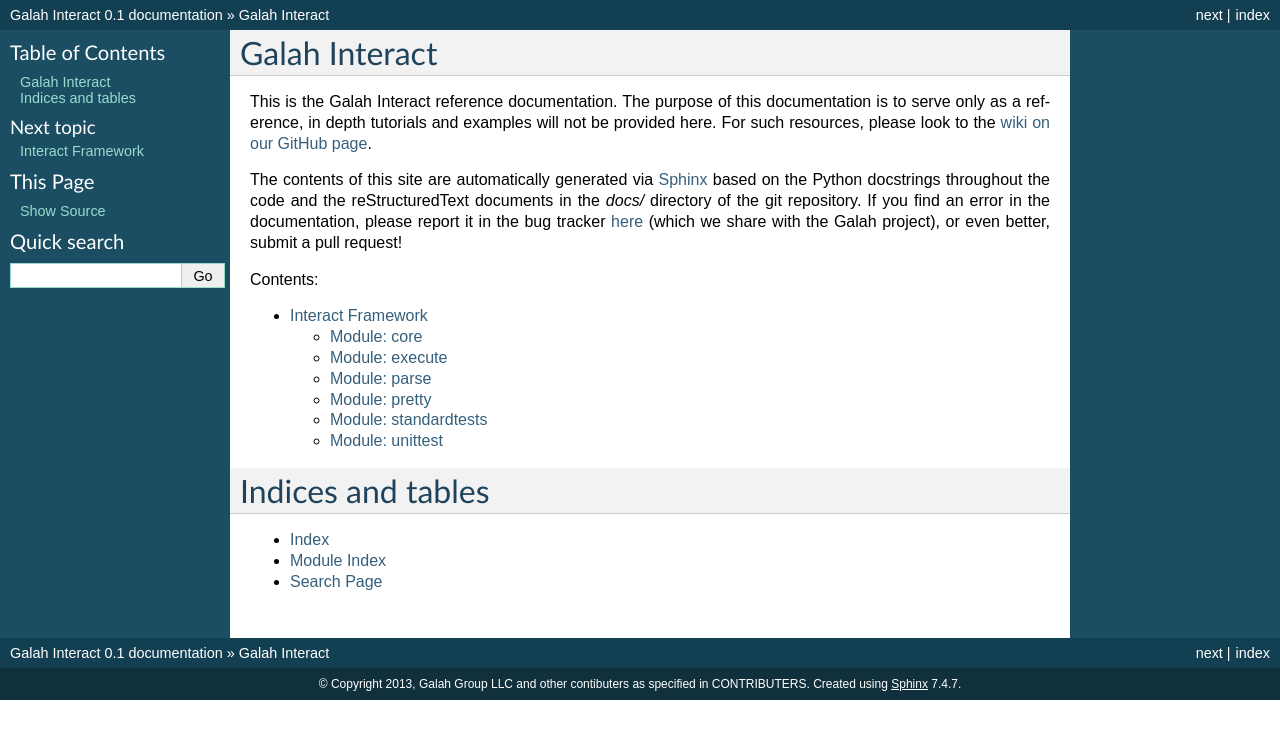
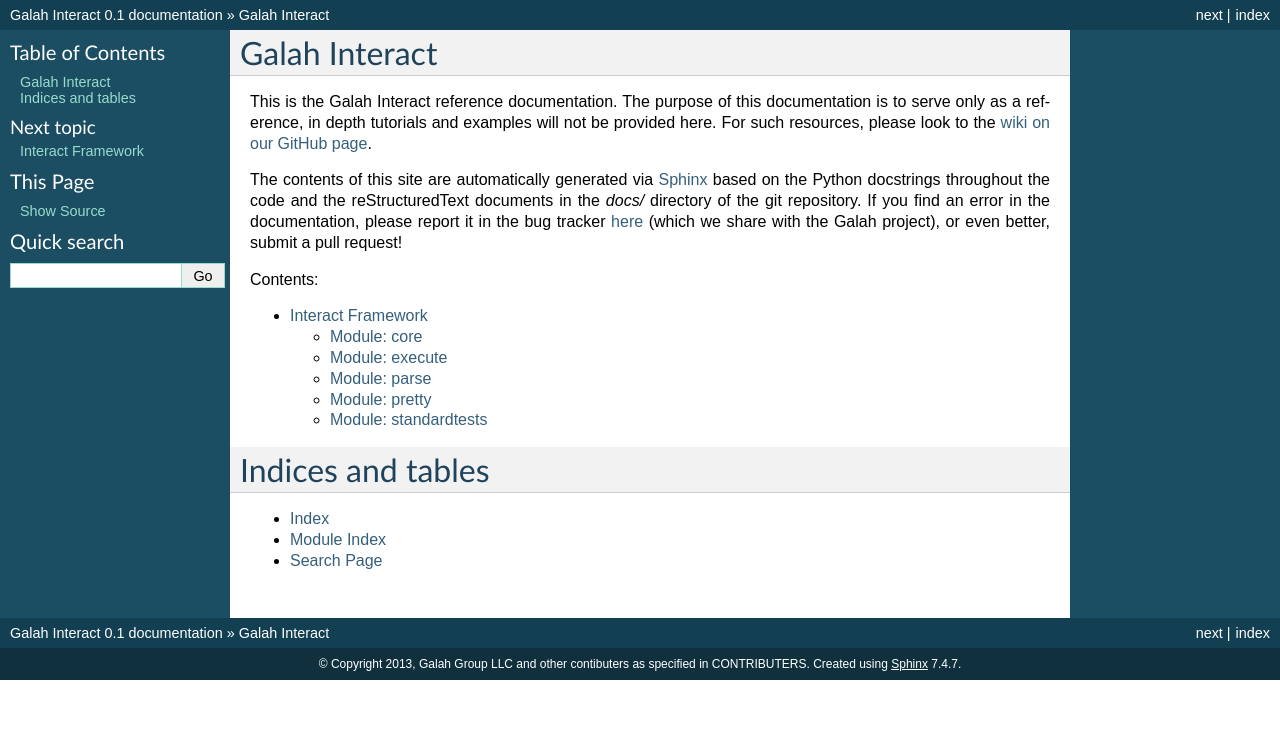
Before and after one commit to ucrcsedept/galah-interact-python, a Sphinx documentation site: the page built from docs/index.rst, in a window 1280 px wide. Shown: the top 739 px of the page. Built offline with Sphinx 7.4.7, drawn with Linux system fonts in a browser that asks for light colours.

Commit message:
Removed unittest references momentarily.
* This is due to setup failing. Will be solved once I transform
  unittest into a module rather than a package.

```diff
--- a/docs/interact/interact.rst
+++ b/docs/interact/interact.rst
@@ -32,9 +32,3 @@
 
 .. automodule:: interact.standardtests
 	:members:
-
-Module: unittest
--------------------------------
-
-.. automodule:: interact.unittest
-	:members:
--- a/interact/__init__.py
+++ b/interact/__init__.py
@@ -35,7 +35,6 @@
 from core import *
 
 import pretty
-import unittest
 import execute
 import parse
 import standardtests
```
